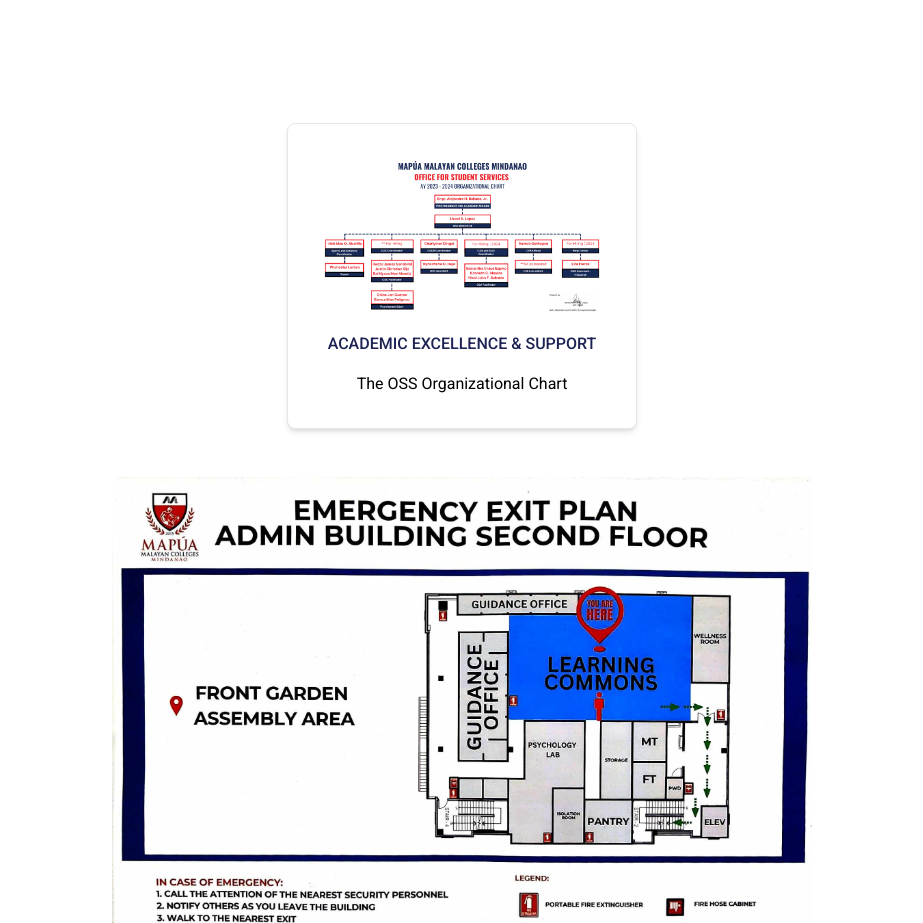
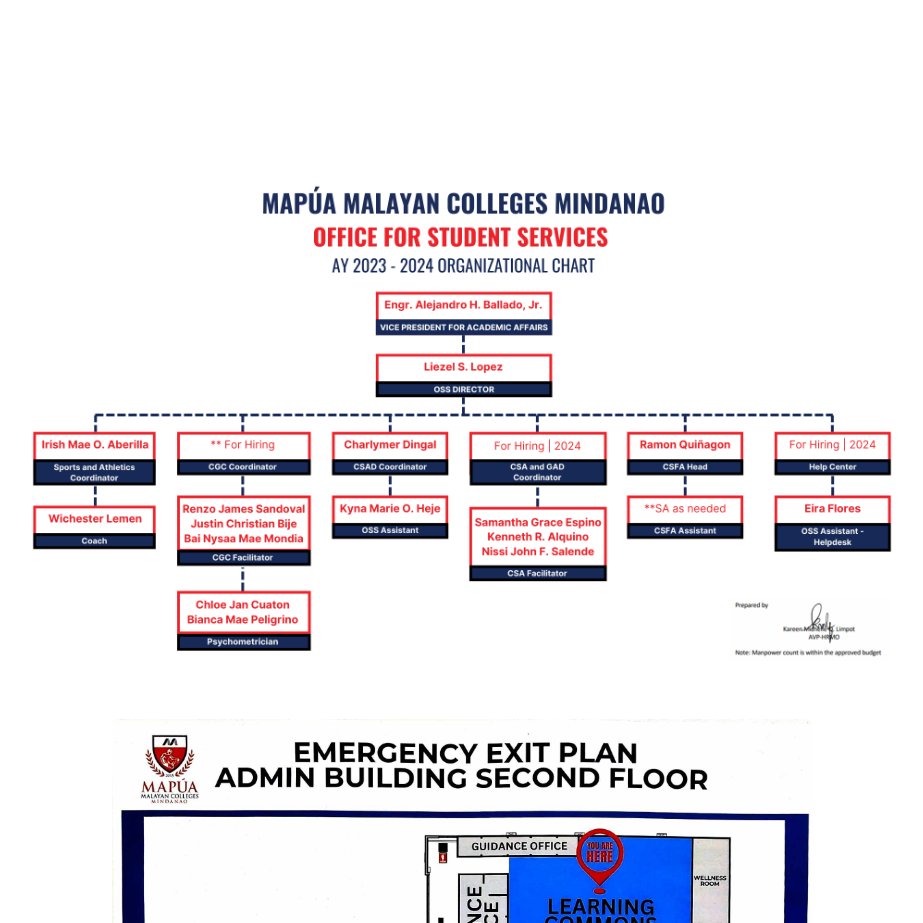
Before and after one commit to CreepyTradition/WebIMProject, a React (Vite) app: page /about in a window 1280 px wide. Shown: the part 1920-2843 px from the top of the page, without its empty margins (178-1101 px from the left). Built offline with nearby package versions, Linux system fonts and the light colour scheme.

Commit message:
clickable image test

```diff
--- a/src/Pages/aboutus/index.tsx
+++ b/src/Pages/aboutus/index.tsx
@@ -1,5 +1,4 @@
 import { useEffect, useState } from "react";
-import Card from "../../components/ui/cards";
 
 export default function AboutUs() {
   const [isModalOpen, setIsModalOpen] = useState(false);
@@ -136,14 +135,14 @@
           </div>
         </section>
         <div className="flex flex-col justify-center items-center gap-[2rem]">
-          <div className="grid grid-cols-1 grid-rows-1 lg:grid-cols-1 lg:grid-rows-1 gap-[2rem]">
-            <Card
-              image="462558439_405217282656092_1570684887792283146_n.png"
-              title="Academic Excellence & Support"
-            >
-              The OSS Organizational Chart
-            </Card>
-          </div>
+          <div className="flex flex-col text-center justify-center items-center pt-[3rem] gap-[1rem]">
+          <img
+            className="h-[500px] w-auto rounded-md cursor-pointer"
+            src="462558439_405217282656092_1570684887792283146_n.png"
+            alt="orgchart"
+            onClick={() => handleImageClick("462558439_405217282656092_1570684887792283146_n.png")}
+          />
+        </div>
         </div>
         <div className="flex flex-col text-center justify-center items-center pt-[3rem] gap-[1rem]">
           <img
```
